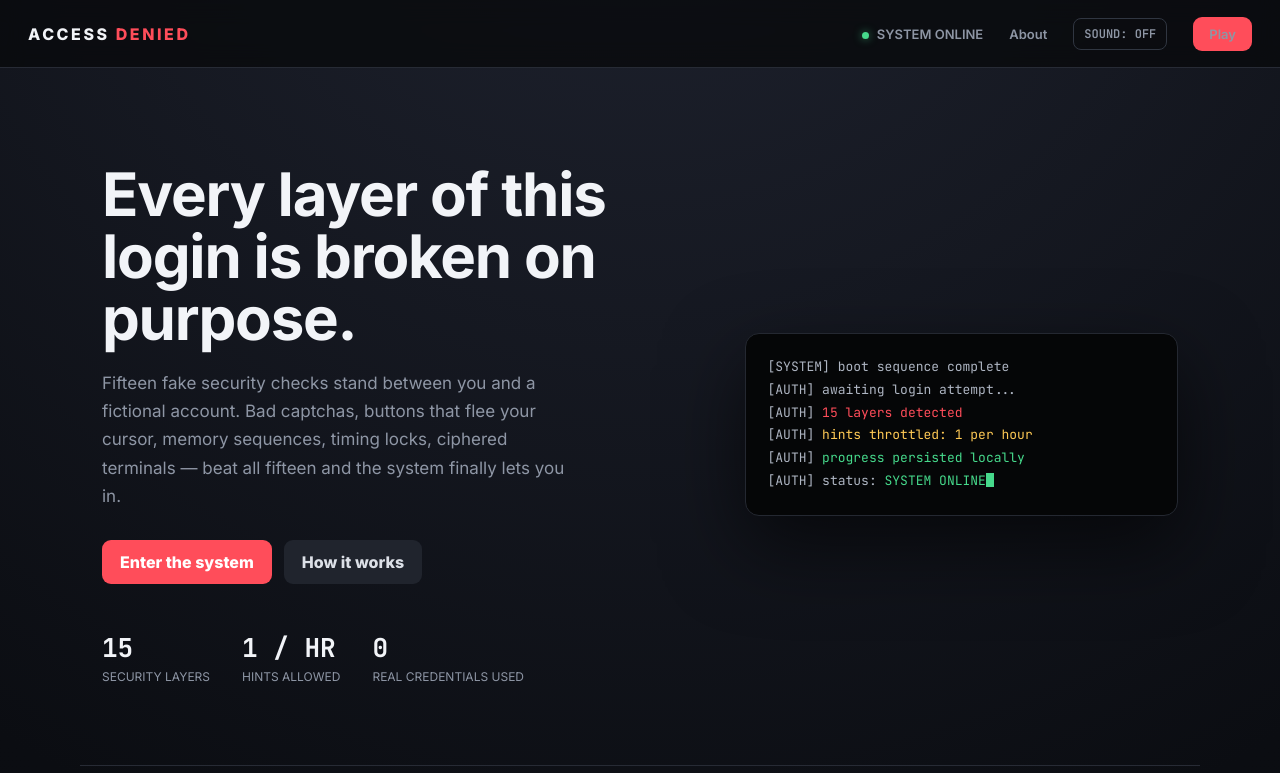
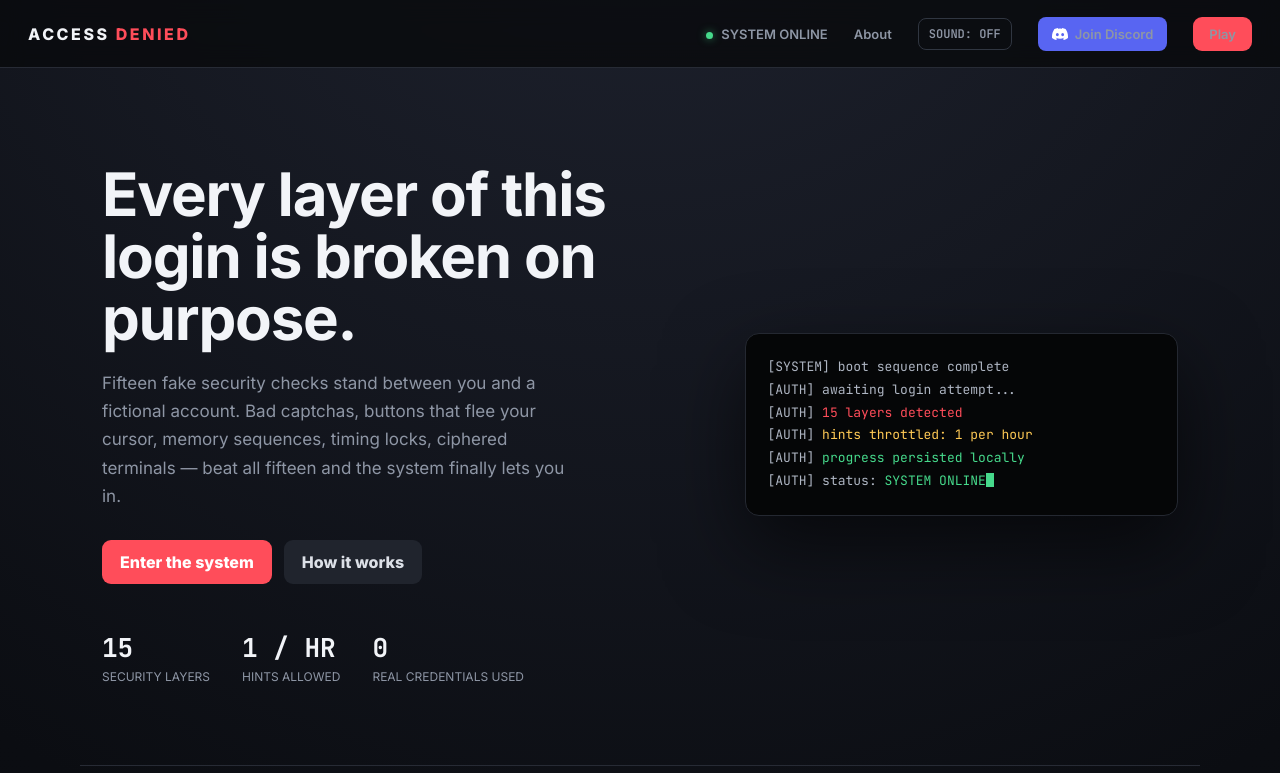
Before and after one commit to ACCESS-DENIED-GAME/Website, a plain HTML site: page index.html in a window 1280 px wide. Shown: the top 773 px of the page. Drawn offline with Linux system fonts and the light colour scheme.

Commit message:
Update index.html

```diff
--- a/index.html
+++ b/index.html
@@ -29,6 +29,9 @@
 .navlinks .dot{width:7px;height:7px;border-radius:50%;background:var(--good);display:inline-block;margin-right:8px;box-shadow:0 0 8px #46d98b99}
 .soundbtn{background:none;border:1px solid #303641;color:var(--muted);border-radius:8px;padding:7px 10px;font:600 12px "JetBrains Mono"}
 .soundbtn:hover{border-color:#4a5160;color:var(--text)}
+.discordbtn{display:inline-flex;align-items:center;gap:7px;background:#5865F2;color:white;border-radius:8px;padding:9px 14px;font:700 13px Inter;text-decoration:none}
+.discordbtn:hover{background:#4752c4}
+.discordbtn svg{width:16px;height:16px;fill:white;flex-shrink:0}
 .status{font:600 12px "JetBrains Mono";color:var(--muted)}
 #home,#about,#game{scroll-margin-top:80px}
 .hero{max-width:1120px;margin:0 auto;padding:96px 22px 80px;display:grid;grid-template-columns:1.15fr .85fr;gap:56px;align-items:center}
@@ -90,9 +93,10 @@
 .resetlink:hover{border-color:#4a5160;color:#c3c9d3}
 @keyframes shake{25%{transform:translateX(-4px)}75%{transform:translateX(4px)}}
 @media(max-width:900px){.hero{grid-template-columns:1fr}.features{grid-template-columns:1fr}}
-@media(max-width:750px){.levels{grid-template-columns:repeat(2,1fr)}.top{display:block}.progress{width:100%;margin-top:20px}.vault{justify-content:flex-start}.card{padding:18px}.title{font-size:24px}.navlinks a:not(.navcta){display:none}}
+@media(max-width:750px){.levels{grid-template-columns:repeat(2,1fr)}.top{display:block}.progress{width:100%;margin-top:20px}.vault{justify-content:flex-start}.card{padding:18px}.title{font-size:24px}.navlinks a:not(.navcta):not(.discordbtn){display:none}}
 @media(max-width:560px){.gridp{grid-template-columns:repeat(2,1fr)}}
 @media(max-width:400px){.logo{font-size:14px;letter-spacing:.1em}nav{padding:0 16px}.hero,.about,.app{padding-left:16px;padding-right:16px}.captcha{gap:5px}}
+@media(max-width:480px){nav{height:auto;padding:10px 14px}.navlinks{flex-wrap:wrap;justify-content:flex-end;row-gap:8px}.discordbtn span{display:none}.discordbtn{padding:9px}}
 </style>
 </head>
 <body>
@@ -103,6 +107,7 @@
     <a href="#about"><span class="dot" aria-hidden="true"></span>SYSTEM ONLINE</a>
     <a href="#about">About</a>
     <button class="soundbtn" id="soundBtn" onclick="toggleSound()" aria-pressed="false">SOUND: OFF</button>
+    <a class="discordbtn" href="https://discord.gg/c6GVJF8R8p" target="_blank" rel="noopener noreferrer"><svg viewBox="0 0 24 24" aria-hidden="true"><path d="M20.317 4.37a19.79 19.79 0 0 0-4.885-1.515.074.074 0 0 0-.079.037c-.21.375-.444.864-.608 1.25a18.27 18.27 0 0 0-5.487 0 12.64 12.64 0 0 0-.617-1.25.077.077 0 0 0-.079-.037A19.736 19.736 0 0 0 3.677 4.37a.07.07 0 0 0-.032.027C.533 9.046-.32 13.58.099 18.057a.082.082 0 0 0 .031.057 19.9 19.9 0 0 0 5.993 3.03.078.078 0 0 0 .084-.028c.462-.63.874-1.295 1.226-1.994a.076.076 0 0 0-.041-.106 13.107 13.107 0 0 1-1.872-.892.077.077 0 0 1-.008-.128c.126-.094.252-.192.372-.291a.074.074 0 0 1 .077-.01c3.928 1.793 8.18 1.793 12.062 0a.074.074 0 0 1 .078.01c.12.099.246.197.373.291a.077.077 0 0 1-.006.128c-.598.35-1.22.645-1.873.892a.076.076 0 0 0-.041.107c.36.698.772 1.362 1.225 1.993a.076.076 0 0 0 .084.029 19.83 19.83 0 0 0 6.002-3.03.077.077 0 0 0 .032-.057c.5-5.177-.838-9.674-3.549-13.66a.061.061 0 0 0-.031-.028zM8.02 15.33c-1.183 0-2.157-1.085-2.157-2.419 0-1.333.955-2.419 2.157-2.419 1.211 0 2.176 1.096 2.157 2.42 0 1.333-.955 2.418-2.157 2.418zm7.975 0c-1.183 0-2.157-1.085-2.157-2.419 0-1.333.955-2.419 2.157-2.419 1.211 0 2.176 1.096 2.157 2.42 0 1.333-.946 2.418-2.157 2.418z"/></svg><span>Join Discord</span></a>
     <a class="navcta btn" href="#game" style="padding:9px 16px">Play</a>
   </div>
 </nav>
```
